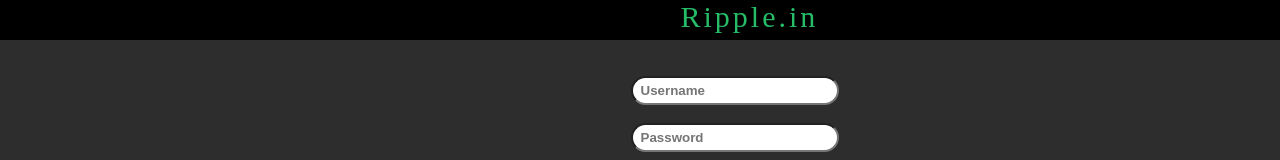
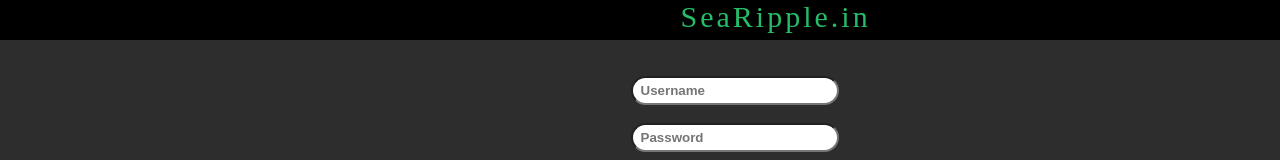
Before and after one commit to nairit-arnav/Ripple, a plain HTML site: page log_in.html in a window 1280 px wide. Shown: the top 160 px of the page. Drawn offline with Linux system fonts and the light colour scheme.

Commit message:
Updated app name

```diff
--- a/log_in.html
+++ b/log_in.html
@@ -4,14 +4,14 @@
 <head>
     <meta charset="UTF-8">
     <meta name="viewport" content="width=device-width, initial-scale=1.0">
-    <title>Ripple.in - Log in</title>
+    <title>SeaRipple.in - Log in</title>
     <link rel="stylesheet" href="log_in.css">
 </head>
 
 <body>
     <header>
         <nav id="navbar">
-            <a id="logo">Ripple.in</a>
+            <a id="logo">SeaRipple.in</a>
         </nav>
     </header>
     <br><br>
```
